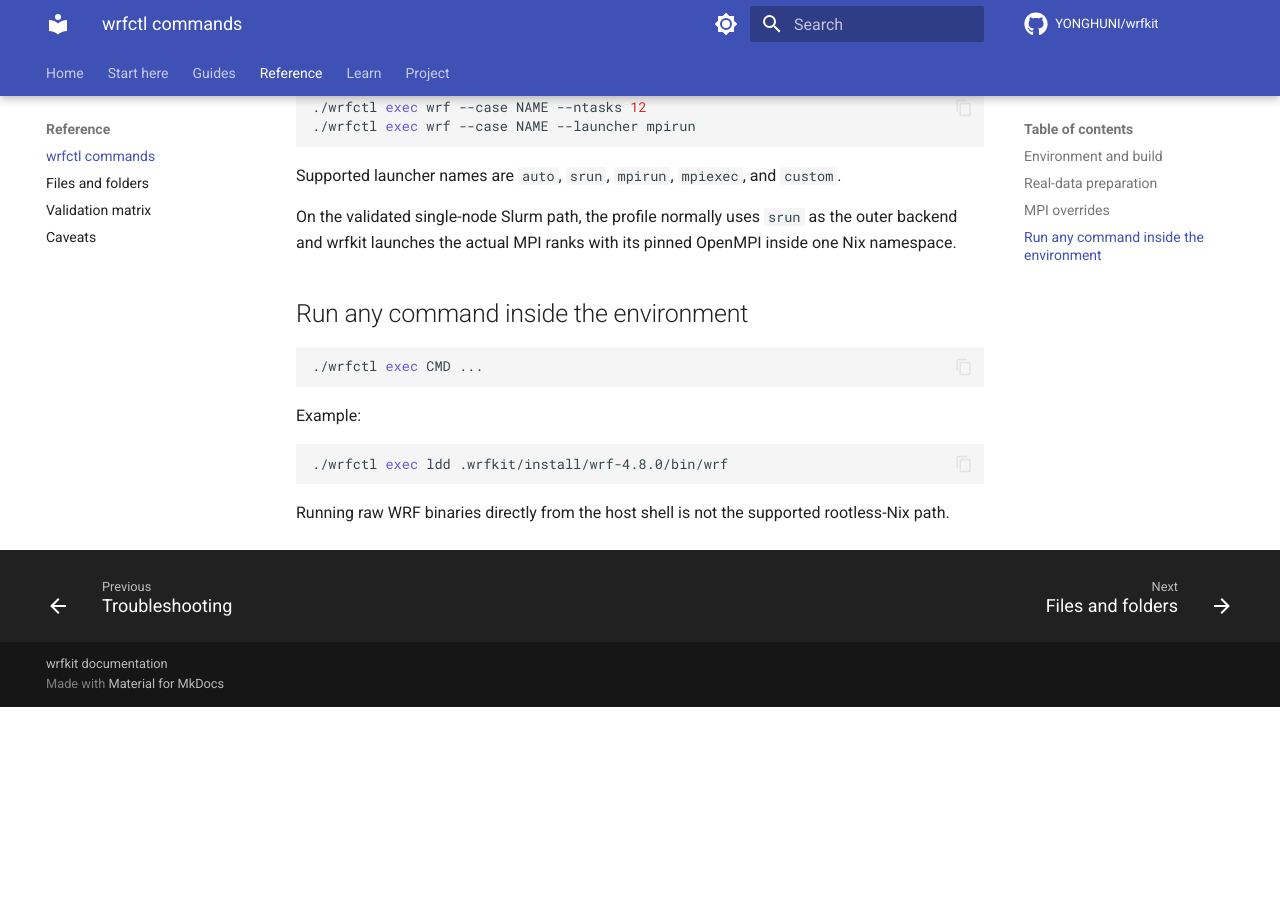
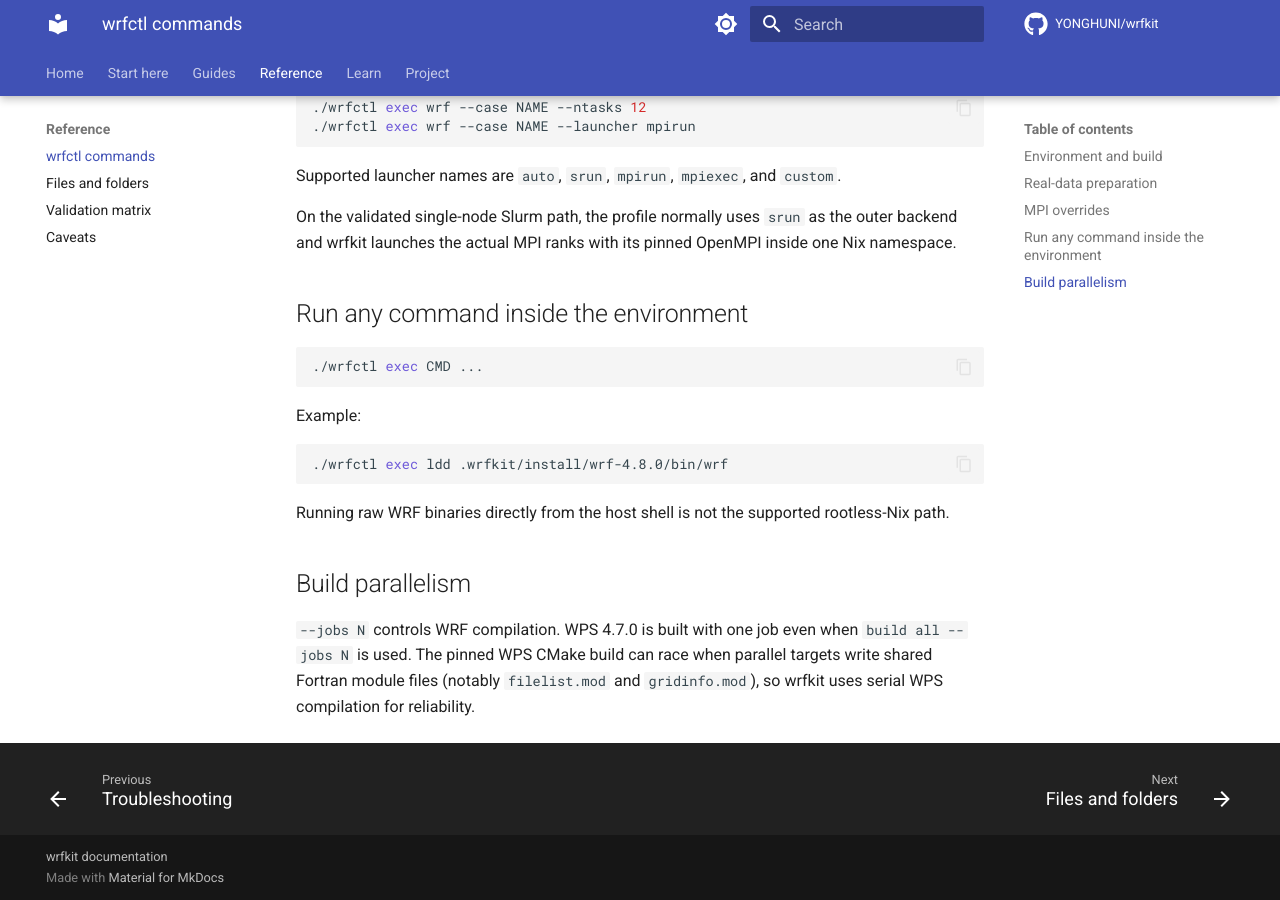
Before and after one commit to YONGHUNI/wrfkit, an MkDocs documentation site: the page built from docs/reference/commands.md, in a window 1280 px wide and 900 px high, scrolled down 1381 px. Built offline with MkDocs 1.6.1 and Material for MkDocs 9.7.7, drawn with Linux system fonts in a browser that asks for light colours; comment, search, counter and statistics services are not loaded; before the commit the page ends 2088 px from its top, so only the background shows below that; some of the changed text lies outside the part shown.

Commit message:
fix: build WPS serially

```diff
--- a/docs/reference/commands.md
+++ b/docs/reference/commands.md
@@ -11,9 +11,9 @@ Commands below are run from the repository root unless noted otherwise.
 | `./wrfctl fetch wrf` | Materialize the pinned WRF source |
 | `./wrfctl fetch wps` | Materialize the pinned WPS source |
 | `./wrfctl fetch all` | Materialize both source trees |
-| `./wrfctl build wrf --jobs N` | Build WRF |
-| `./wrfctl build wps --jobs N` | Build WPS against wrfkit WRF |
-| `./wrfctl build all --jobs N` | Build WRF, then WPS |
+| `./wrfctl build wrf --jobs N` | Build WRF with N parallel jobs |
+| `./wrfctl build wps` | Build WPS serially against wrfkit WRF |
+| `./wrfctl build all --jobs N` | Build WRF with N jobs, then WPS serially |
 | `./wrfctl clean` | Remove generated build/install files managed by wrfkit |
 
 ## Real-data preparation
@@ -58,3 +58,10 @@ Example:
 
 Running raw WRF binaries directly from the host shell is not the supported
 rootless-Nix path.
+
+## Build parallelism
+
+`--jobs N` controls WRF compilation. WPS 4.7.0 is built with one job even
+when `build all --jobs N` is used. The pinned WPS CMake build can race when
+parallel targets write shared Fortran module files (notably `filelist.mod`
+and `gridinfo.mod`), so wrfkit uses serial WPS compilation for reliability.
```
Also changed, not shown: README.md (+6 -3 lines), docs/tutorials/first-run.md (+8 -2 lines), 3 other files.
